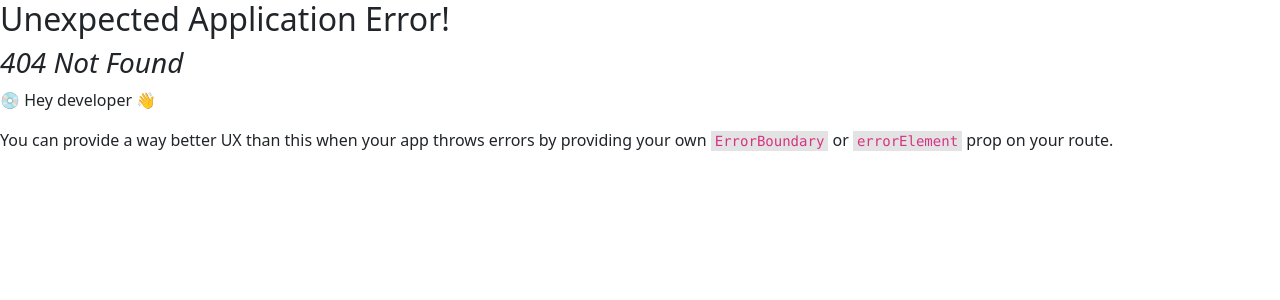
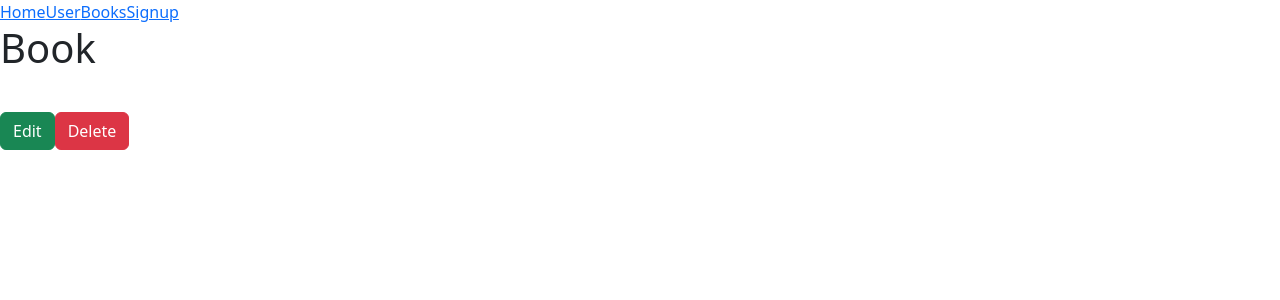
Before and after one commit to kappagaev/rest-book-front, a React (Vite) app: page /books/1 in a window 1280 px wide. Before the commit this address had no page. Shown: the top 300 px of the page. Built offline with nearby package versions, Linux system fonts and the light colour scheme; no server answers.

Commit message:
book show/delete

```diff
--- a/src/axios/api.ts
+++ b/src/axios/api.ts
@@ -16,6 +16,10 @@ export const apiGetBooks = () => {
   return api.get("/books")
 }
 
+export const apiDeleteBook = (id: number) => {
+  return api.delete(`/books/${id}`)
+}
+
 export interface CreateUserDto {
   name: string
   email: string
--- /dev/null
+++ b/src/pages/BookCreate.tsx
@@ -0,0 +1,8 @@
+export const BookCreate = () => {
+  return (
+    <div>
+      <h1>BookCreate</h1>
+      <p>BookCreate page</p>
+    </div>
+  )
+}
--- /dev/null
+++ b/src/pages/BookEdit.tsx
@@ -0,0 +1,8 @@
+export const BookEdit = () => {
+  return (
+    <div>
+      <h1>BookEdit</h1>
+      <p>BookEdit page</p>
+    </div>
+  )
+}
--- /dev/null
+++ b/src/pages/BookShow.tsx
@@ -0,0 +1,50 @@
+import { Link, useNavigate, useParams } from "react-router-dom"
+import { apiDeleteBook } from "../axios/api"
+import { useNotification } from "../context/NotificationContextProvider"
+import { useFetch } from "../hooks/useFetch"
+import { Book } from "./Books"
+
+export const BookShow = () => {
+  const id = useParams<{ id: string }>().id
+  const { data } = useFetch<Book>({
+    url: `/books/${id}`,
+  })
+
+  const { showNotification } = useNotification()
+  const navigate = useNavigate()
+
+  const onDelete = async () => {
+    if (!confirm("Are you sure?")) {
+      return
+    }
+    if (!id) {
+      navigate("/books/")
+      return
+    }
+
+    const responce = await apiDeleteBook(+id)
+    if (responce.status === 204) {
+      showNotification({
+        title: "Success",
+        message: "Book was deleted",
+        status: "success",
+      })
+      navigate("/books")
+    }
+  }
+  return (
+    <div>
+      <h1>Book</h1>
+      <h2>{data?.title}</h2>
+      <p>{data?.description}</p>
+
+      <br />
+      <Link className="btn btn-success" to={`/books/${id}/edit`}>
+        Edit
+      </Link>
+      <button type="submit" className="btn btn-danger" onClick={onDelete}>
+        Delete
+      </button>
+    </div>
+  )
+}
```
Also changed, not shown: src/main.tsx (+15 -0 lines).
